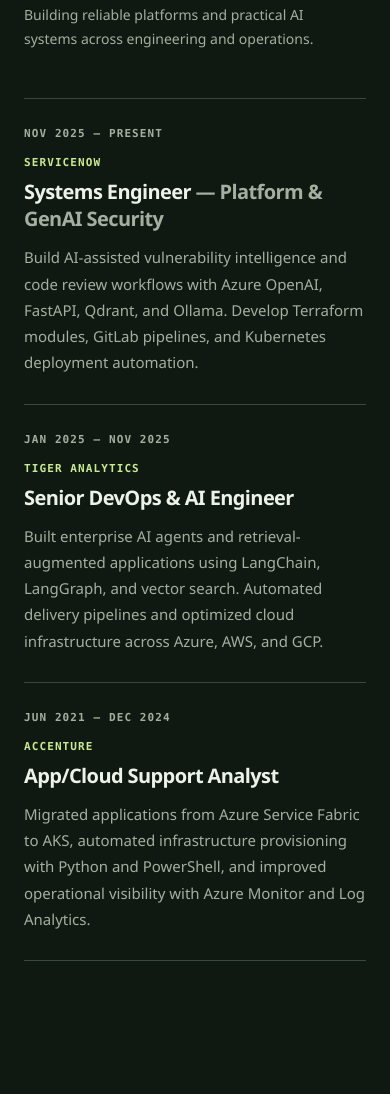
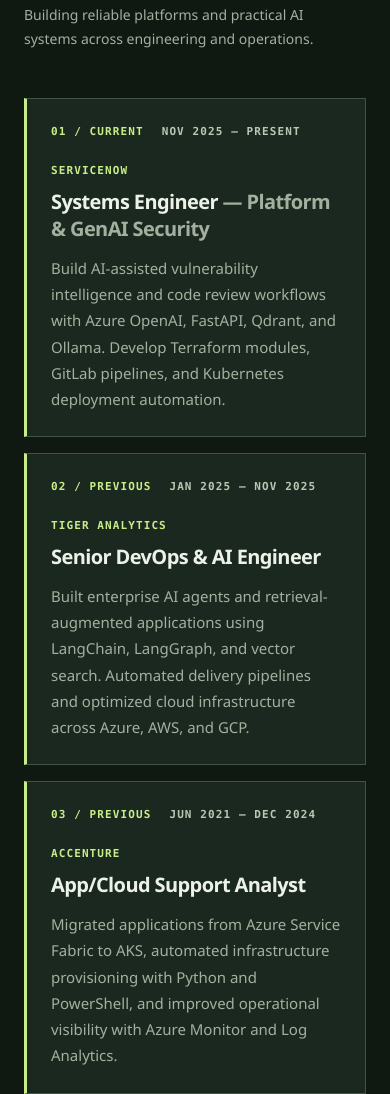
Before and after one commit to ManoharUchiha/ManoharUchiha.github.io, a plain HTML site: page index.html in a window 390 px wide. Shown: the part 2818-3912 px from the top of the page. Drawn offline with Linux system fonts and the light colour scheme.

Commit message:
Improve experience layout and refresh styles
Co-authored-by: Copilot <223556219+Copilot@users.noreply.github.com>

```diff
--- a/index.html
+++ b/index.html
@@ -7,7 +7,7 @@
     <meta name="theme-color" content="#101812">
     <title>Manohar — Software & AI Systems</title>
     <link rel="icon" href="favicon.svg" type="image/svg+xml">
-    <link rel="stylesheet" href="styles.css">
+    <link rel="stylesheet" href="styles.css?v=3">
   </head>
   <body>
     <a class="skip-link" href="#main">Skip to content</a>
@@ -100,7 +100,10 @@
         </div>
         <div class="experience-list">
           <article class="experience-item">
-            <p class="experience-date">NOV 2025 — PRESENT</p>
+            <div class="experience-meta">
+              <span class="experience-number">01 / CURRENT</span>
+              <p class="experience-date">NOV 2025 — PRESENT</p>
+            </div>
             <div>
               <p class="experience-company">ServiceNow</p>
               <h3>Systems Engineer <span>— Platform &amp; GenAI Security</span></h3>
@@ -108,7 +111,10 @@
             </div>
           </article>
           <article class="experience-item">
-            <p class="experience-date">JAN 2025 — NOV 2025</p>
+            <div class="experience-meta">
+              <span class="experience-number">02 / PREVIOUS</span>
+              <p class="experience-date">JAN 2025 — NOV 2025</p>
+            </div>
             <div>
               <p class="experience-company">Tiger Analytics</p>
               <h3>Senior DevOps &amp; AI Engineer</h3>
@@ -116,7 +122,10 @@
             </div>
           </article>
           <article class="experience-item">
-            <p class="experience-date">JUN 2021 — DEC 2024</p>
+            <div class="experience-meta">
+              <span class="experience-number">03 / PREVIOUS</span>
+              <p class="experience-date">JUN 2021 — DEC 2024</p>
+            </div>
             <div>
               <p class="experience-company">Accenture</p>
               <h3>App/Cloud Support Analyst</h3>
--- a/styles.css
+++ b/styles.css
@@ -81,15 +81,16 @@ h2 { font-size: clamp(42px, 4vw, 58px); line-height: 1.08; margin-bottom: 0; }
 .project-link { color: var(--accent); text-decoration: none; justify-self: end; align-self: center; white-space: nowrap; font-size: 10px; }
 .project-link:hover { text-decoration: underline; }
 
-.experience-section { padding-top: 110px; padding-bottom: 110px; }
-.experience-list { border-top: 1px solid var(--line); }
-.experience-item { display: grid; grid-template-columns: 220px 1fr; gap: 38px; border-bottom: 1px solid var(--line); padding: 34px 0; }
-.experience-date, .experience-company { font-family: ui-monospace, SFMono-Regular, Consolas, monospace; font-size: 11px; font-weight: 600; letter-spacing: .1em; }
-.experience-date { color: var(--muted); margin: 8px 0 0; }
-.experience-company { color: var(--accent); margin-bottom: 9px; text-transform: uppercase; }
-.experience-item h3 { font-size: clamp(20px, 2vw, 27px); font-weight: 600; letter-spacing: -.03em; margin-bottom: 12px; }
+.experience-section { padding-top: 105px; padding-bottom: 105px; }
+.experience-list { display: grid; gap: 16px; }
+.experience-item { display: grid; grid-template-columns: 195px minmax(0, 1fr); gap: 40px; background: #1b281f; border: 1px solid #405443; border-left: 3px solid var(--accent); padding: 32px 36px; }
+.experience-number, .experience-date, .experience-company { font-family: ui-monospace, SFMono-Regular, Consolas, monospace; font-size: 11px; font-weight: 600; letter-spacing: .1em; }
+.experience-number { display: block; color: var(--accent); margin-bottom: 26px; }
+.experience-date { color: #b7c8b3; margin: 0; line-height: 1.6; }
+.experience-company { color: var(--accent); margin-bottom: 11px; text-transform: uppercase; }
+.experience-item h3 { font-size: clamp(20px, 2vw, 27px); font-weight: 600; letter-spacing: -.03em; margin-bottom: 13px; }
 .experience-item h3 span { color: var(--muted); }
-.experience-item div > p:last-child { max-width: 720px; color: var(--muted); font-size: 15px; line-height: 1.75; margin-bottom: 0; }
+.experience-item > div:last-child > p:last-child { max-width: 720px; color: var(--muted); font-size: 15px; line-height: 1.75; margin-bottom: 0; }
 
 .about-section { padding-top: 125px; padding-bottom: 145px; display: grid; grid-template-columns: 1fr 1fr; gap: 70px; }
 .about-section h2 { max-width: 550px; }
@@ -105,6 +106,7 @@ h2 { font-size: clamp(42px, 4vw, 58px); line-height: 1.08; margin-bottom: 0; }
   .hero-art { max-width: 490px; width: 100%; }
   .project-card { grid-template-columns: 115px 1fr; }
   .project-link { grid-column: 2; justify-self: start; }
+  .experience-item { grid-template-columns: 155px minmax(0, 1fr); gap: 25px; padding: 28px; }
 }
 @media (max-width: 620px) {
   .header-inner { min-height: 72px; }
@@ -123,8 +125,9 @@ h2 { font-size: clamp(42px, 4vw, 58px); line-height: 1.08; margin-bottom: 0; }
   .project-arrow { display: inline; }
   .project-link { display: inline-block; margin-top: 23px; }
   .experience-section { padding-top: 75px; padding-bottom: 75px; }
-  .experience-item { display: block; padding: 28px 0; }
-  .experience-date { margin: 0 0 16px; }
+  .experience-item { display: block; padding: 24px; }
+  .experience-meta { display: flex; flex-wrap: wrap; align-items: baseline; gap: 10px 18px; margin-bottom: 23px; }
+  .experience-number { margin: 0; }
   .about-section { padding-top: 80px; padding-bottom: 100px; }
   .about-copy { padding-top: 30px; }
   .footer-inner { font-size: 9px; }
```
